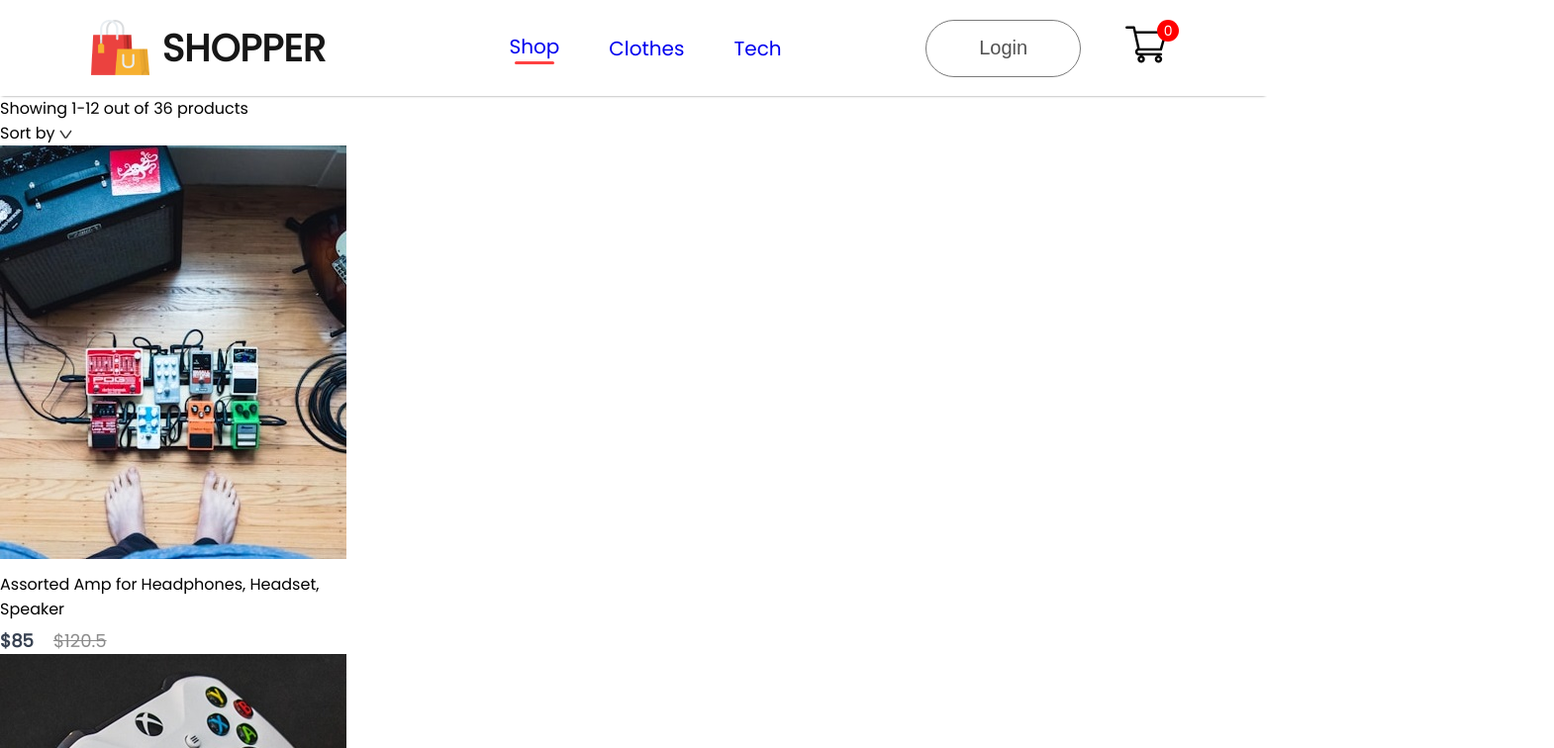
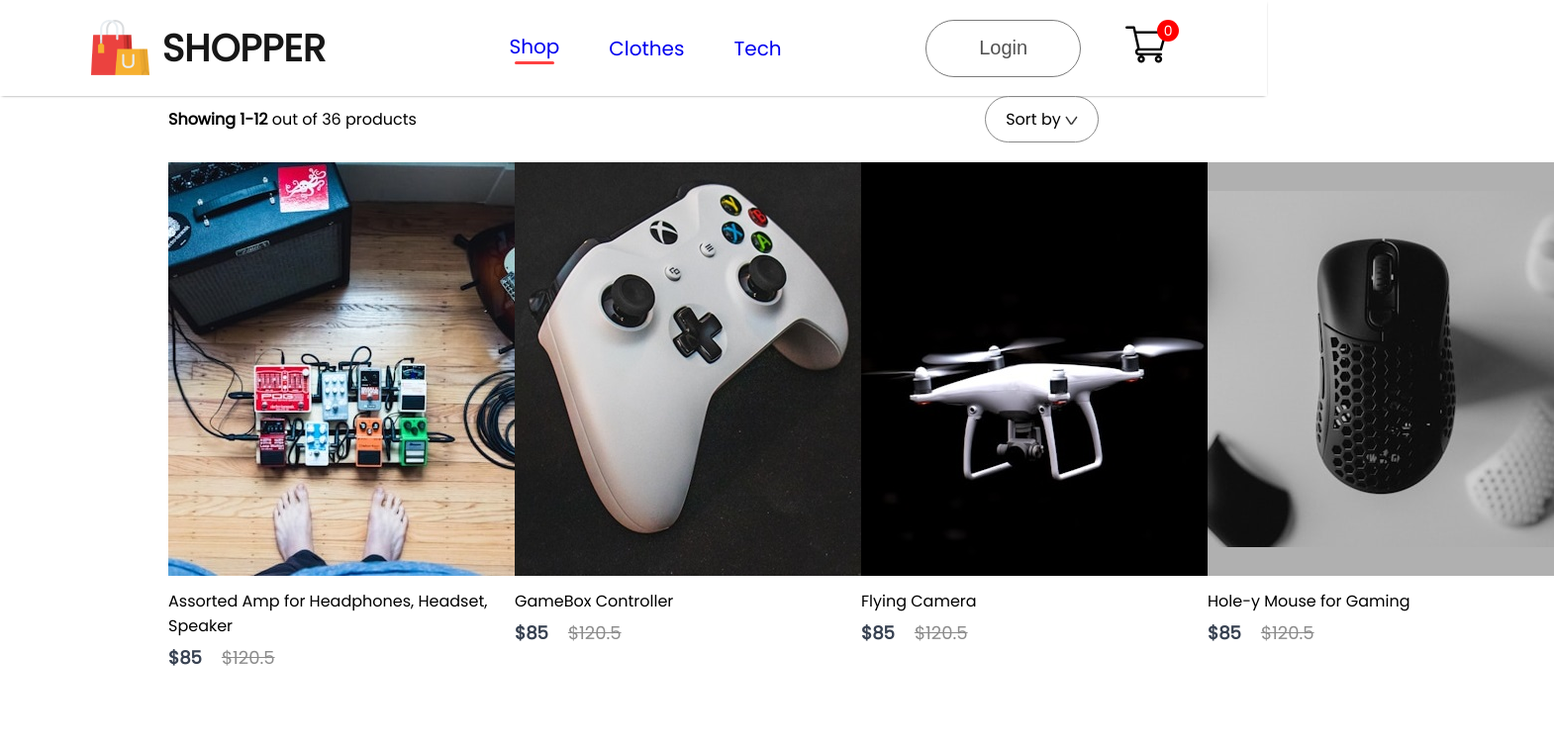
Before and after one commit to ZvsZig/e-commerce, a React (Create React App) app in the folder frontend/: page /tech in a window 1280 px wide. Shown: the top 756 px of the page at 99% size, 1570 px wide, since content can reach past the window. Built offline with nearby package versions, Linux system fonts and the light colour scheme.

Commit message:
added shop category css

```diff
--- a/frontend/src/pages/CSS/ShopCategory.css
+++ b/frontend/src/pages/CSS/ShopCategory.css
@@ -0,0 +1,23 @@
+.shopcategory-indexSort {
+    display: flex;
+    margin: 0px 170px;
+    justify-content: space-between;
+    align-items: center;
+}
+
+.shopcategory-sort{
+    padding: 10px 20px;
+    border-radius: 40px;
+    border: 1px solid #888;
+}
+
+.shopcategory-indexSort p span{
+    font-weight: 600;
+}
+
+.shopcategory-products{
+    margin: 20px 170px;
+    display: grid;
+    grid-template-columns: repeat(4, 1fr);
+    row-gap: 80px;
+}
--- a/frontend/src/pages/ShopCategory.jsx
+++ b/frontend/src/pages/ShopCategory.jsx
@@ -12,6 +12,7 @@
 
   return (
     <div className='shop-category'>
+
       <div className='shopcategory-indexSort'>
         <p>
           <span>Showing 1-12</span> out of 36 products
```
